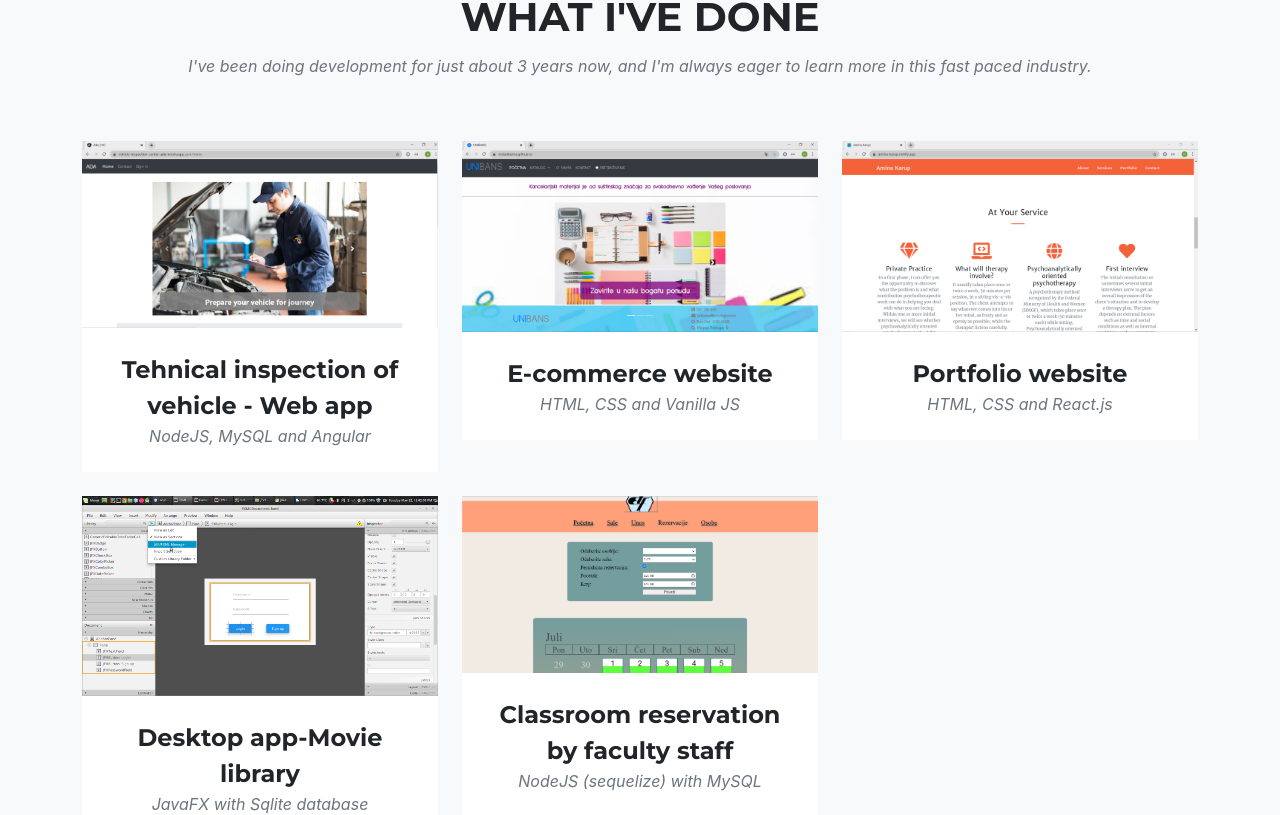
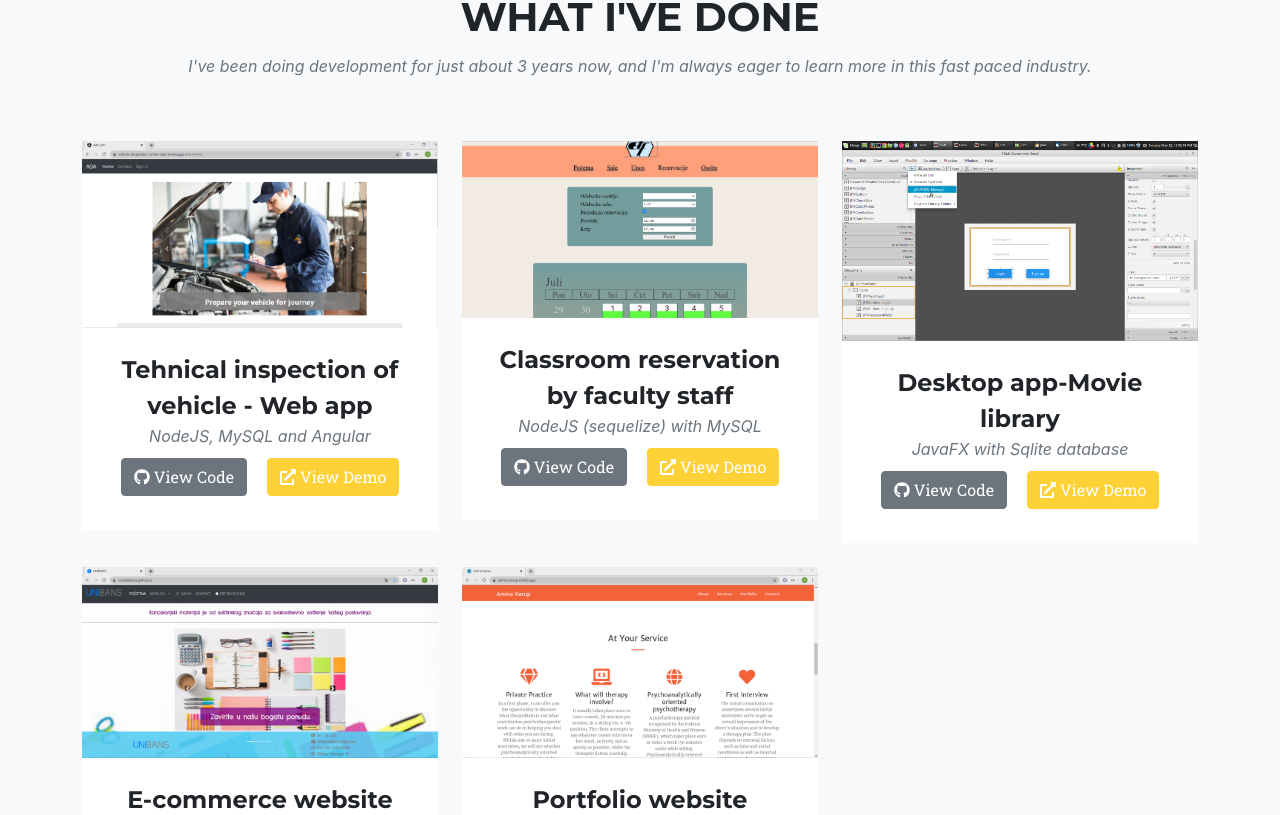
Before and after one commit to hhadzic3/Personal-WebSite, a React (Create React App) app: page / in a window 1280 px wide. Shown: the part 1752-2567 px from the top of the page. Built offline with nearby package versions, Linux system fonts and the light colour scheme; a web font is replaced by a local one.

Commit message:
Design on point

```diff
--- a/package.json
+++ b/package.json
@@ -7,6 +7,7 @@
     "npm": "6.12.1"
   },
   "dependencies": {
+    "@material-ui/core": "^4.10.2",
     "@testing-library/jest-dom": "^4.2.4",
     "@testing-library/react": "^9.5.0",
     "@testing-library/user-event": "^7.2.1",
--- a/src/App.js
+++ b/src/App.js
@@ -21,31 +21,41 @@ function App() {
       title: 'Tehnical inspection of vehicle - Web app',
       caption: 'NodeJS, MySQL and Angular',
       img: img1,
+      github: 'https://github.com/hhadzic3/WebFrontend',
+      demo: 'https://vehicle-inspection-center-ada.herokuapp.com/home',
       description: 'This app provides opportunity for managers and mechanic of vehicle inspection company Ada to make their bussines easier. Also customers can see basic info about Ada and make reservation of technical review by calling or sending email.'
+    },
+    {
+      title: 'Classroom reservation by faculty staff',
+      caption: 'NodeJS (sequelize) with MySQL',
+      img: img5,
+      github: '',
+      demo: '',
+      description: 'Web app that provides easy reservation of classrooms on Faculty.'
+    },
+    {
+      title: 'Desktop app-Movie library',
+      caption: 'JavaFX with Sqlite database',
+      img: img4,
+      github: 'https://github.com/hhadzic3/rs-projekat',
+      demo: 'https://github.com/hhadzic3/rs-projekat',
+      description: 'Desktop app that can be used in traditional video library.'
     },
     {
       title: 'E-commerce website',
       caption: 'HTML, CSS and Vanilla JS',
       img: img2,
+      github: '',
+      demo: '',
       description: 'Website that makes order office materials easier.'
     },
     {
       title: 'Portfolio website',
       caption: 'HTML, CSS and React.js',
       img: img3,
+      github: '',
+      demo: '',
       description: 'Portfolio website for psyhologist.'
-    },
-    {
-      title: 'Desktop app-Movie library',
-      caption: 'JavaFX with Sqlite database',
-      img: img4,
-      description: 'Desktop app that can be used in traditional video library.'
-    },
-    {
-      title: 'Classroom reservation by faculty staff',
-      caption: 'NodeJS (sequelize) with MySQL',
-      img: img5,
-      description: 'Web app that provides easy reservation of classrooms on Faculty.'
     }
   ]
 
@@ -59,8 +69,8 @@ function App() {
         <Tech></Tech>
         <Contact></Contact>
         <Footer></Footer>
+        <PortfolioInfo></PortfolioInfo>
 
-        <PortfolioInfo></PortfolioInfo>
     </div>
   );
 }
--- a/src/components/Footer.jsx
+++ b/src/components/Footer.jsx
@@ -7,11 +7,21 @@ export default () => {
                 <div className="row align-items-center">
                     <div className="col-lg-4 text-lg-left">Designed & Built by Harun Hadžić 2020</div>
                     <div className="col-lg-4 my-3 my-lg-0">
-                        <a className="btn btn-dark btn-social mx-2" href="#!"><i className="fab fa-twitter"></i></a><a className="btn btn-dark btn-social mx-2" href="#!"><i className="fab fa-facebook-f"></i></a><a className="btn btn-dark btn-social mx-2" href="#!"><i className="fab fa-linkedin-in"></i></a>
+                        <a className="btn btn-dark btn-social mx-2" target = "_blank" href="https://github.com/hhadzic3">
+                            <i className="fab fa-github"></i>
+                        </a>
+                        <a className="btn btn-dark btn-social mx-2" target = "_blank" href="https://www.instagram.com/harunhadzic/">
+                            <i className="fab fa-instagram"></i>
+                        </a>
+                        <a className="btn btn-dark btn-social mx-2" target = "_blank" href="https://www.facebook.com/harun.hadzic/">
+                            <i className="fab fa-facebook-f"></i>
+                        </a>
+                        <a className="btn btn-dark btn-social mx-2" target = "_blank" href="https://www.linkedin.com/in/harun-had%C5%BEi%C4%87-4798b91b0/">
+                            <i className="fab fa-linkedin-in"></i>
+                        </a>
                     </div>
                     <div className="col-lg-4 text-lg-right">
-                        <a className="mr-3" href="#!">Privacy Policy</a>
-                        <a href="#!">Terms of Use</a>
+                        <a className="mr-3"><i class="fas fa-envelope"></i>  harun.hadzic17@gmail.com</a>
                     </div>
                 </div>
             </div>
--- /dev/null
+++ b/src/components/Portfolio.js
@@ -0,0 +1,40 @@
+import React from 'react'
+import PortfolioInfo from './PortfolioInfo'
+import Button from '@material-ui/core/Button';
+
+export default function Portfolio({ portfolioLinks }) {
+
+    return(
+      <section className="page-section bg-light" id="portfolio">
+          <div className="container">
+              <div className="text-center">
+                  <h2 className="section-heading text-uppercase">WHAT I'VE DONE</h2>
+                  <h3 className="section-subheading text-muted">I've been doing development for just about 3 years now, and I'm always eager to learn more in this fast paced industry.</h3>
+              </div>
+              <div className="row">
+                  {portfolioLinks && portfolioLinks.map(( {title , caption , img} , i) =>
+                      <div className="col-lg-4 col-sm-6 mb-4" key={title}>
+                          <div className="portfolio-item">
+                              <a className="portfolio-link" data-toggle="modal" href="#portfolioModal1" >
+                                  <div className="portfolio-hover">
+                                      <div className="portfolio-hover-content">
+                                          <i className="fas fa-plus fa-3x"></i>
+                                      </div>
+                                  </div>
+                                  <img className="img-fluid" src={img} alt=""/>
+                              </a>
+                              <div className="portfolio-caption">
+                                    <div className="portfolio-caption-heading">{ title } </div>
+                                    <div className="portfolio-caption-subheading text-muted"> {caption} </div>
+                                    <button className="btn btn-secondary" data-dismiss="modal" type="button"><i className="fab fa-github"></i> View Code</button>
+                                    <button className="btn btn-primary" data-dismiss="modal" type="button"><i className="fas fa-external-link-alt"></i> View Demo</button>
+                              </div>
+                          </div>
+                      </div>
+                      )
+                  }
+              </div>
+          </div>
+      </section>
+  )
+  }
--- a/src/components/Portfolio.jsx
+++ /dev/null
@@ -1,36 +0,0 @@
-import React from 'react'
-import PortfolioInfo from './PortfolioInfo'
-
-export default ({ portfolioLinks }) => {
-    return(
-        <section className="page-section bg-light" id="portfolio">
-            <div className="container">
-                <div className="text-center">
-                    <h2 className="section-heading text-uppercase">WHAT I'VE DONE</h2>
-                    <h3 className="section-subheading text-muted">I've been doing development for just about 3 years now, and I'm always eager to learn more in this fast paced industry.</h3>
-                </div>
-                <div className="row">
-                    {portfolioLinks && portfolioLinks.map(( {title , caption , img} , i) =>
-                        <div className="col-lg-4 col-sm-6 mb-4" key={title}>
-                            <div className="portfolio-item">
-                                <a className="portfolio-link" data-toggle="modal" href="#portfolioModal1" >
-                                    <div className="portfolio-hover">
-                                        <div className="portfolio-hover-content">
-                                            <i className="fas fa-plus fa-3x"></i>
-                                        </div>
-                                    </div>
-                                    <img className="img-fluid" src={img} alt=""/>
-                                </a>
-                                <div className="portfolio-caption">
-                                    <div className="portfolio-caption-heading">{ title } </div>
-                                    <div className="portfolio-caption-subheading text-muted"> {caption} </div>
-                                </div>
-                            </div>
-                        </div>
-                        )
-                    }
-                </div>
-            </div>
-        </section>
-    )
-}
--- a/src/components/PortfolioInfo.jsx
+++ b/src/components/PortfolioInfo.jsx
@@ -13,8 +13,8 @@ export default () => {
                                     <h2 className="text-uppercase">Project Name</h2>
                                     <p className="item-intro text-muted">Lorem ipsum dolor sit amet consectetur.</p>
                                     <p>Use this area to describe your project. Lorem ipsum dolor sit amet, consectetur adipisicing elit. Est blanditiis dolorem culpa incidunt minus dignissimos deserunt repellat aperiam quasi sunt officia expedita beatae cupiditate, maiores repudiandae, nostrum, reiciendis facere nemo!</p>
-                                    <button className="btn btn-primary" data-dismiss="modal" type="button"><i class="fab fa-github"></i> View Code</button>
-                                    <button className="btn btn-primary" data-dismiss="modal" type="button"><i class="fas fa-external-link-alt"></i> View Demo</button>
+                                    <button className="btn btn-primary" data-dismiss="modal" type="button"><i className="fab fa-github"></i> View Code</button>
+                                    <button className="btn btn-primary" data-dismiss="modal" type="button"><i className="fas fa-external-link-alt"></i> View Demo</button>
                                     <button className="btn btn-secondary" data-dismiss="modal" type="button"><i className="fas fa-times mr-1"></i> Close </button>
                                 </div>
                             </div>
```
Also changed, not shown: src/App.css, 1 other file (tests, documents, lock files or other folders).
